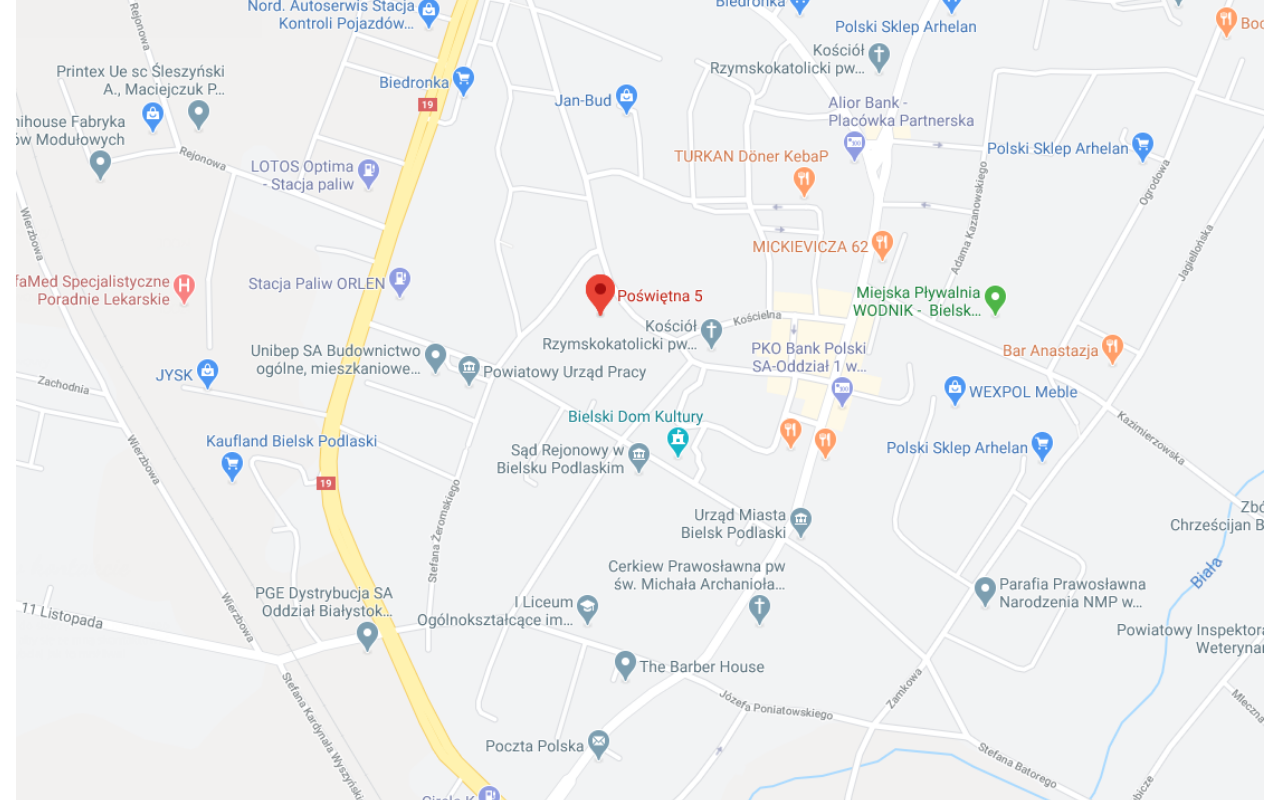
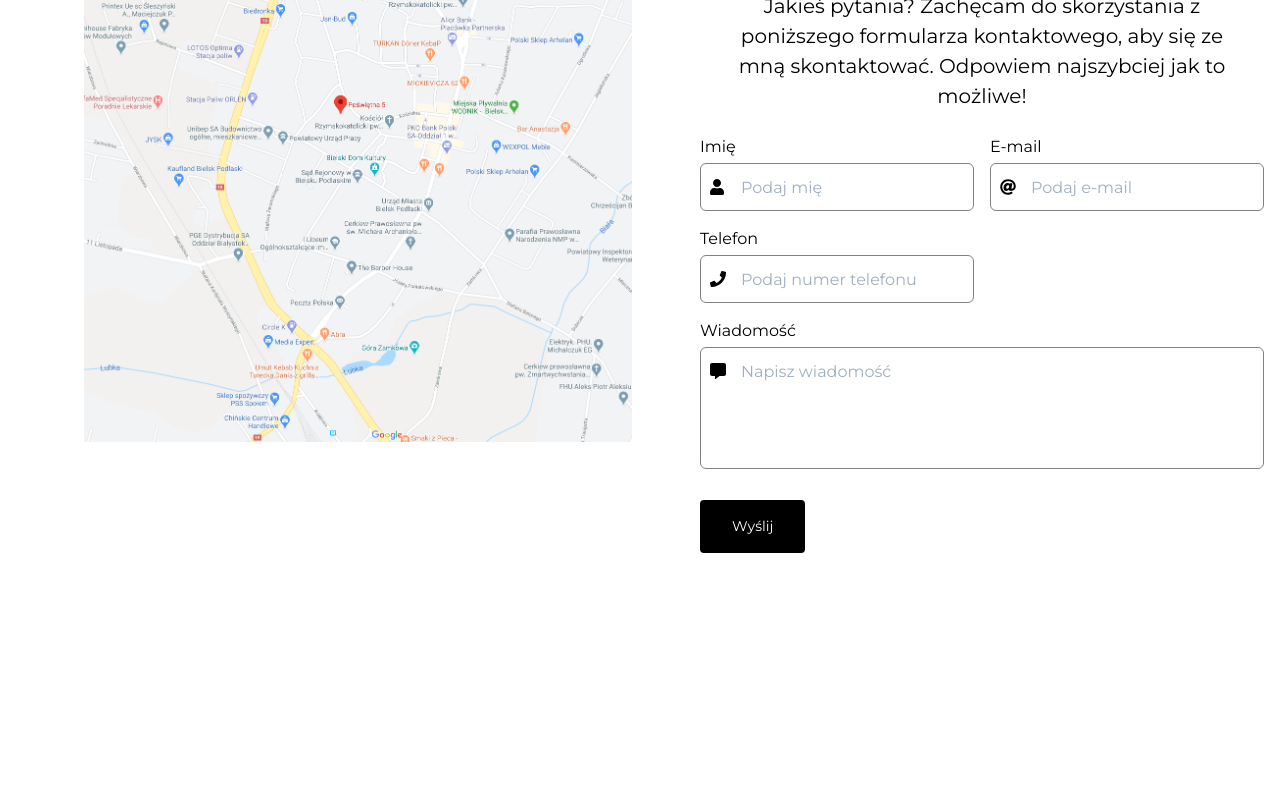
Before and after one commit to zwodek01/nails-front, a Next.js app: page / in a window 1280 px wide. Shown: the part 4300-5100 px from the top of the page. After the commit the page ends 4981 px from the top, so only its background shows below. Built offline with nearby package versions, Linux system fonts and the light colour scheme.

Commit message:
[WIP]feat: contact section has been added

```diff
--- a/components/common/components/button.js
+++ b/components/common/components/button.js
@@ -1,12 +1,13 @@
 import React from 'react';
 import PropTypes from 'prop-types';
 
-const Button = ({ label, disabled, onClick }) => {
+const Button = ({ label, disabled, onClick, type }) => {
   return (
     <button
       className="bg-black rounded text-white py-4 px-8 text-sm"
       disabled={disabled}
       onClick={onClick}
+      type={type}
     >
       {label}
     </button>
@@ -17,6 +18,7 @@
   disabled: PropTypes.bool,
   label: PropTypes.string,
   onClick: PropTypes.func,
+  type: PropTypes.string,
 };
 
 export default Button;
--- a/components/common/components/input.js
+++ b/components/common/components/input.js
@@ -2,7 +2,6 @@
 import PropTypes from 'prop-types';
 import classNames from 'classnames';
 import { FontAwesomeIcon } from '@fortawesome/react-fontawesome';
-import { faCoffee } from '@fortawesome/free-solid-svg-icons';
 const Input = ({
   name,
   placeholder,
@@ -12,9 +11,12 @@
   validation,
   register,
   icon,
+  classContainer,
+  textarea,
+  rows = 4,
 }) => {
   return (
-    <div>
+    <div className={classContainer}>
       {label && (
         <div
           className={classNames(
@@ -28,11 +30,35 @@
         </div>
       )}
       <div className="relative">
-        {icon && <div className="icon-input">{icon}</div>}
+        {icon && (
+          <div className="icon-input">
+            <FontAwesomeIcon
+              className={classNames({
+                ['text-red-500']: error,
+              })}
+              icon={icon}
+            />
+          </div>
+        )}
+        {textarea ? (
+          <textarea
+            className={classNames(
+              {
+                ['border border-red-400 placeholder-red-300']: error,
+                ['px-10']: icon,
+              },
+              'w-full p-3 rounded-md'
+            )}
+            name={name}
+            placeholder={placeholder}
+            ref={register(validation)}
+            rows={rows}
+          />
+        ) : (
           <input
             className={classNames(
               {
-              ['border border-red-500']: error,
+                ['border border-red-400 placeholder-red-300']: error,
                 ['px-10']: icon,
               },
               'w-full h-12 px-3 rounded-md'
@@ -42,6 +68,7 @@
             ref={register(validation)}
             type="text"
           />
+        )}
       </div>
       {error && (
         <div className="text-red-600 mt-1 font-semibold">{errorMsg}</div>
@@ -51,13 +78,17 @@
 };
 
 Input.propTypes = {
-  error: PropTypes.bool,
+  classContainer: PropTypes.string,
+  error: PropTypes.object,
   errorMsg: PropTypes.string,
+  icon: PropTypes.object,
   label: PropTypes.string,
   name: PropTypes.string,
   placeholder: PropTypes.string,
-  register: PropTypes.string,
-  validation: PropTypes.string,
+  register: PropTypes.func,
+  rows: PropTypes.number,
+  textarea: PropTypes.bool,
+  validation: PropTypes.object,
 };
 
 export default Input;
--- a/components/pages/home/components/contact.js
+++ b/components/pages/home/components/contact.js
@@ -2,62 +2,135 @@
 import SectionContentCard from '../../../common/components/sectionContentCard';
 import { useForm } from 'react-hook-form';
 import Input from '../../../common/components/input';
-import { FontAwesomeIcon } from '@fortawesome/react-fontawesome';
-import { faCoffee } from '@fortawesome/free-solid-svg-icons';
+import { faAt, faCommentAlt, faPhone } from '@fortawesome/free-solid-svg-icons';
+import { faUser } from '@fortawesome/free-solid-svg-icons/faUser';
+import Button from '../../../common/components/button';
+import axios from 'axios';
+
 const Contact = () => {
   const { register, handleSubmit, errors } = useForm();
-  const onSubmit = data => console.log(data);
-  console.log(errors);
+  const onSubmit = data =>
+    axios
+      .post(
+        'https://test-nails-server.herokuapp.com/api/send-contact-email',
+        data
+      )
+      .then(res => {
+        console.log(res);
+      })
+      .catch(err => {
+        console.log(err);
+      });
 
   return (
-    <section className="px-4 my-12 max-w-screen-xl mx-auto lg:my-24">
-      <img alt="Mapa" className="object-cover w-full" src="/mapa.png" />
+    <section className="px-4 my-12 max-w-screen-xl mx-auto lg:my-24 xl:flex xl:items-center xl:justify-between">
+      <img
+        alt="Mapa"
+        className="object-cover map-height m-auto"
+        src="/mapa.png"
+      />
       <div className="my-8">
         <SectionContentCard
           blackText="Jakieś pytania? Zachęcam do skorzystania z poniższego formularza kontaktowego, aby się ze mną skontaktować. Odpowiem najszybciej jak to możliwe!"
           title="Bądźmy w kontakcie"
         />
         <form onSubmit={handleSubmit(onSubmit)}>
+          <div className="md:grid md:grid-cols-2 md:gap-4 md:my-6">
             <Input
-            error={errors.firstName}
-            errorMsg={errors.firstName?.message}
-            icon={<FontAwesomeIcon icon={faCoffee} />}
+              classContainer="my-5 md:my-0"
+              error={errors.name}
+              errorMsg={errors.name?.message}
+              icon={faUser}
               isRequired
               label="Imię"
-            name="firstName"
-            placeholder="Podaj imię"
+              name="name"
+              placeholder="Podaj mię"
               register={register}
               validation={{
-              required: 'Imię jest wymagane',
+                required: { value: true, message: 'Pole wymagane' },
+                pattern: {
+                  value: /^[A-Za-z]+$/i,
+                  message: 'Nieprawidłowy znak',
+                },
               }}
             />
-
-          {/*<input*/}
-          {/*  name="Last name"*/}
-          {/*  placeholder="Last name"*/}
-          {/*  ref={register({ required: true, maxLength: 100 })}*/}
-          {/*  type="text"*/}
+            {/*<Input*/}
+            {/*  classContainer="my-5 md:my-0"*/}
+            {/*  error={errors.surname}*/}
+            {/*  errorMsg={errors.surname?.message}*/}
+            {/*  icon={faUser}*/}
+            {/*  isRequired*/}
+            {/*  label="Nazwisko"*/}
+            {/*  name="surname"*/}
+            {/*  placeholder="Podaj nazwisko"*/}
+            {/*  register={register}*/}
+            {/*  validation={{*/}
+            {/*    required: { value: true, message: 'Pole wymagane' },*/}
+            {/*    pattern: {*/}
+            {/*      value: /^[A-Za-z]+$/i,*/}
+            {/*      message: 'Nieprawidłowy znak',*/}
+            {/*    },*/}
+            {/*  }}*/}
             {/*/>*/}
-          {/*<input*/}
-          {/*  name="Email"*/}
-          {/*  placeholder="Email"*/}
-          {/*  ref={register({ required: true, pattern: /^\S+@\S+$/i })}*/}
-          {/*  type="text"*/}
-          {/*/>*/}
-          {/*<input*/}
-          {/*  name="Mobile number"*/}
-          {/*  placeholder="Mobile number"*/}
-          {/*  ref={register({ required: true, minLength: 6, maxLength: 12 })}*/}
-          {/*  type="tel"*/}
-          {/*/>*/}
-          {/*<input*/}
-          {/*  name="Message"*/}
-          {/*  placeholder="Message"*/}
-          {/*  ref={register}*/}
-          {/*  type="text"*/}
-          {/*/>*/}
-
-          <input type="submit" />
+            <Input
+              classContainer="my-5 md:my-0"
+              error={errors.email}
+              errorMsg={errors.email?.message}
+              icon={faAt}
+              isRequired
+              label="E-mail"
+              name="email"
+              placeholder="Podaj e-mail"
+              register={register}
+              validation={{
+                required: { value: true, message: 'Pole wymagane' },
+                pattern: {
+                  value: /^\S+@\S+\.\S+$/,
+                  message: 'Niepoprawny e-mail',
+                },
+              }}
+            />
+            <Input
+              classContainer="my-5 md:my-0"
+              error={errors.phone}
+              errorMsg={errors.phone?.message}
+              icon={faPhone}
+              isRequired
+              label="Telefon"
+              name="phone"
+              placeholder="Podaj numer telefonu"
+              register={register}
+              validation={{
+                pattern: {
+                  value: /[0-9]{9}/,
+                  message: 'Dozwolone tylko cyfry',
+                },
+                required: { value: true, message: 'Pole wymagane' },
+                maxLength: {
+                  value: 9,
+                  message: 'Maksymalna ilość znaków to 9',
+                },
+                minLength: { value: 9, message: 'Minimalna ilość znaków to 9' },
+              }}
+            />
+            <Input
+              classContainer="my-5 md:my-0 md:col-span-2"
+              error={errors.message}
+              errorMsg={errors.message?.message}
+              icon={faCommentAlt}
+              isRequired
+              label="Wiadomość"
+              name="message"
+              placeholder="Napisz wiadomość"
+              register={register}
+              textarea
+              validation={{
+                required: { value: true, message: 'Pole wymagane' },
+                minLength: { value: 10, message: 'Minimum 10 znaków' },
+              }}
+            />
+          </div>
+          <Button label="Wyślij" type="submit" />
         </form>
       </div>
     </section>
--- a/package.json
+++ b/package.json
@@ -13,6 +13,7 @@
     "@fortawesome/free-solid-svg-icons": "^5.14.0",
     "@fortawesome/react-fontawesome": "^0.1.11",
     "@zeit/next-sass": "^1.0.1",
+    "axios": "^0.19.2",
     "babel-plugin-inline-react-svg": "1.1.0",
     "classnames": "^2.2.6",
     "express": "^4.17.1",
@@ -24,6 +25,7 @@
     "react": "16.12.0",
     "react-dom": "16.12.0",
     "react-hook-form": "^6.2.0",
+    "react-input-mask": "^2.0.4",
     "swiper": "^6.1.1",
     "tailwindcss": "^1.1.4"
   },
--- a/styles/sass/base/_helpers.scss
+++ b/styles/sass/base/_helpers.scss
@@ -29,8 +29,12 @@
   display: flex;
   position: absolute;
   left: 10px;
-  top: 50%;
+  top: 24px;
   transform: translateY(-50%);
+}
+
+.map-height {
+    max-height: 600px;
 }
 
 .swiper-button-next, .swiper-button-prev {
--- a/styles/sass/base/_reset.scss
+++ b/styles/sass/base/_reset.scss
@@ -8,8 +8,9 @@
   }
 }
 
-input {
+input, textarea {
   border: 1px solid $color-gray;
+  resize:none;
 
   &:focus {
     outline-color: $color-gold;
```
Also changed, not shown: 1 other file (tests, documents, lock files or other folders). Lines whose indentation alone changed are shown as unchanged.
